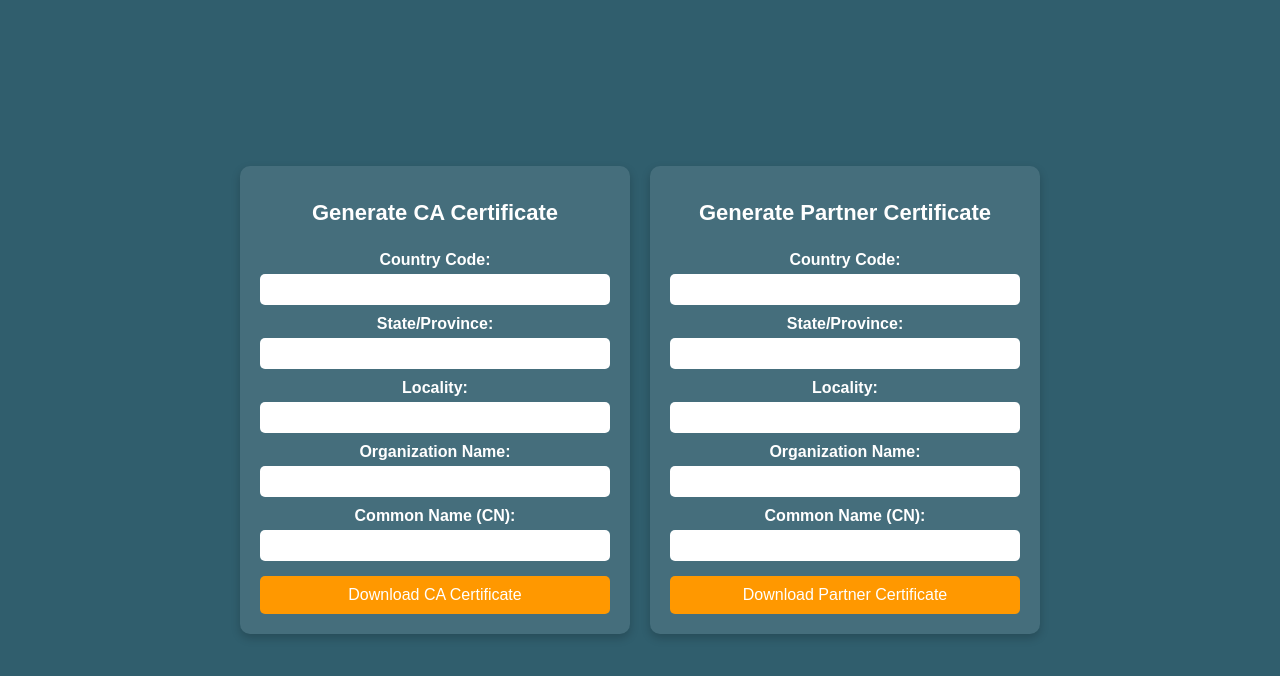
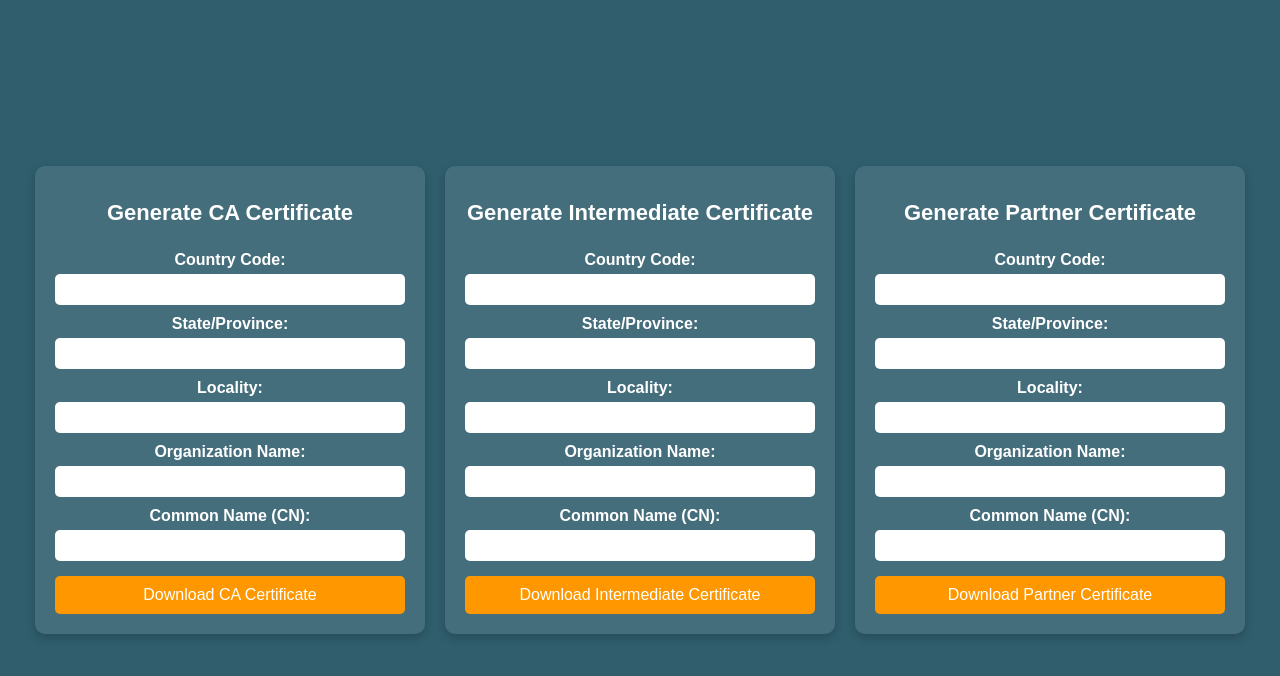
Before and after one commit to National-ID-Program-Ethiopia/IDA-Pms-Certificate-generate-CA-and-Partner-Certificate-generation-, a Flask app: page / in a window 1280 px wide. Shown: the top 676 px of the page. Run offline with Flask 3, Linux system fonts and the light colour scheme.

Commit message:
intermidate cert added

```diff
--- a/app.py
+++ b/app.py
@@ -1,18 +1,21 @@
 from flask import Flask, render_template, request, send_file
-import os
-from cert_utils import generate_ca_cert, generate_partner_cert
 import io
+from cert_utils import generate_ca_cert, generate_intermediate_cert, generate_partner_cert
 
 app = Flask(__name__)
 
+ca_key_pem = None
+ca_cert_pem = None
+int_key_pem = None
+int_cert_pem = None
 
 @app.route('/')
 def index():
     return render_template('certificate_gen.html')
 
-
 @app.route('/generate_ca', methods=['POST'])
 def generate_ca():
+    global ca_key_pem, ca_cert_pem
     country_code_ca = request.form['country_code_ca']
     province_ca = request.form['province_ca']
     locality_ca = request.form['locality_ca']
@@ -23,31 +26,58 @@ def generate_ca():
         country_code_ca, province_ca, locality_ca, organization_ca, common_name_ca
     )
 
-    ca_cert_file = io.BytesIO(ca_cert_pem)
-    ca_cert_file.seek(0)
+    # Dynamic download name based on organization name
+    download_name = f"{organization_ca}_CA_cert.crt"
 
-    return send_file(ca_cert_file, as_attachment=True, download_name=f"{organization_ca}_CA_cert.crt", mimetype="application/x-x509-ca-cert")
+    return send_file(io.BytesIO(ca_cert_pem), as_attachment=True, download_name=download_name,
+                     mimetype="application/x-x509-ca-cert")
 
+@app.route('/generate_intermediate', methods=['POST'])
+def generate_intermediate():
+    global int_key_pem, int_cert_pem
+    if not ca_key_pem or not ca_cert_pem:
+        return "CA Certificate must be generated first.", 400
+
+    country_code_int = request.form['country_code_int']
+    province_int = request.form['province_int']
+    locality_int = request.form['locality_int']
+    org_name_int = request.form['org_name_int']
+    common_name_int = request.form['common_name_int']
+
+    int_key_pem, int_cert_pem = generate_intermediate_cert(
+        ca_key_pem, ca_cert_pem,
+        country_code_int, province_int,
+        locality_int, org_name_int, common_name_int
+    )
+
+    # Dynamic download name based on organization name
+    download_name = f"{org_name_int}_Intermediate_cert.crt"
+
+    return send_file(io.BytesIO(int_cert_pem), as_attachment=True, download_name=download_name,
+                     mimetype="application/x-x509-ca-cert")
 
 @app.route('/generate_partner', methods=['POST'])
 def generate_partner():
+    if not int_key_pem or not int_cert_pem:
+        return "Intermediate Certificate must be generated first.", 400
+
     country_code_part = request.form['country_code_part']
     province_part = request.form['province_part']
     locality_part = request.form['locality_part']
     org_name_part = request.form['org_name_part']
     common_name_part = request.form['common_name_part']
 
-    ca_key_pem, ca_cert_pem = generate_ca_cert("US", "California", "San Francisco", "Example CA", "example.com")
-
     partner_key_pem, partner_cert_pem = generate_partner_cert(
-        country_code_part, province_part, locality_part, org_name_part, common_name_part, ca_key_pem, ca_cert_pem
+        int_key_pem, int_cert_pem,
+        country_code_part, province_part,
+        locality_part, org_name_part, common_name_part
     )
 
-    partner_cert_file = io.BytesIO(partner_cert_pem)
-    partner_cert_file.seek(0)
+    # Dynamic download name based on organization name
+    download_name = f"{org_name_part}_Partner_cert.crt"
 
-    return send_file(partner_cert_file, as_attachment=True, download_name=f"{org_name_part}_Partner_cert.crt", mimetype="application/x-x509-ca-cert")
-
+    return send_file(io.BytesIO(partner_cert_pem), as_attachment=True, download_name=download_name,
+                     mimetype="application/x-x509-ca-cert")
 
 if __name__ == '__main__':
     app.run(debug=True)
--- a/templates/certificate_gen.html
+++ b/templates/certificate_gen.html
@@ -87,6 +87,28 @@
         </div>
 
         <div class="container">
+            <h1>Generate Intermediate Certificate</h1>
+            <form action="/generate_intermediate" method="post">
+                <label>Country Code:</label>
+                <input type="text" name="country_code_int" required maxlength="2" pattern="[A-Za-z]{2}" title="Enter exactly 2 letters of country code">
+
+                <label>State/Province:</label>
+                <input type="text" name="province_int" required>
+
+                <label>Locality:</label>
+                <input type="text" name="locality_int" required>
+
+                <label>Organization Name:</label>
+                <input type="text" name="org_name_int" required>
+
+                <label>Common Name (CN):</label>
+                <input type="text" name="common_name_int" required>
+
+                <button type="submit">Download Intermediate Certificate</button>
+            </form>
+        </div>
+
+        <div class="container">
             <h1>Generate Partner Certificate</h1>
             <form action="/generate_partner" method="post">
                 <label>Country Code:</label>
```
Also changed, not shown: cert_utils.py (+69 -38 lines).
